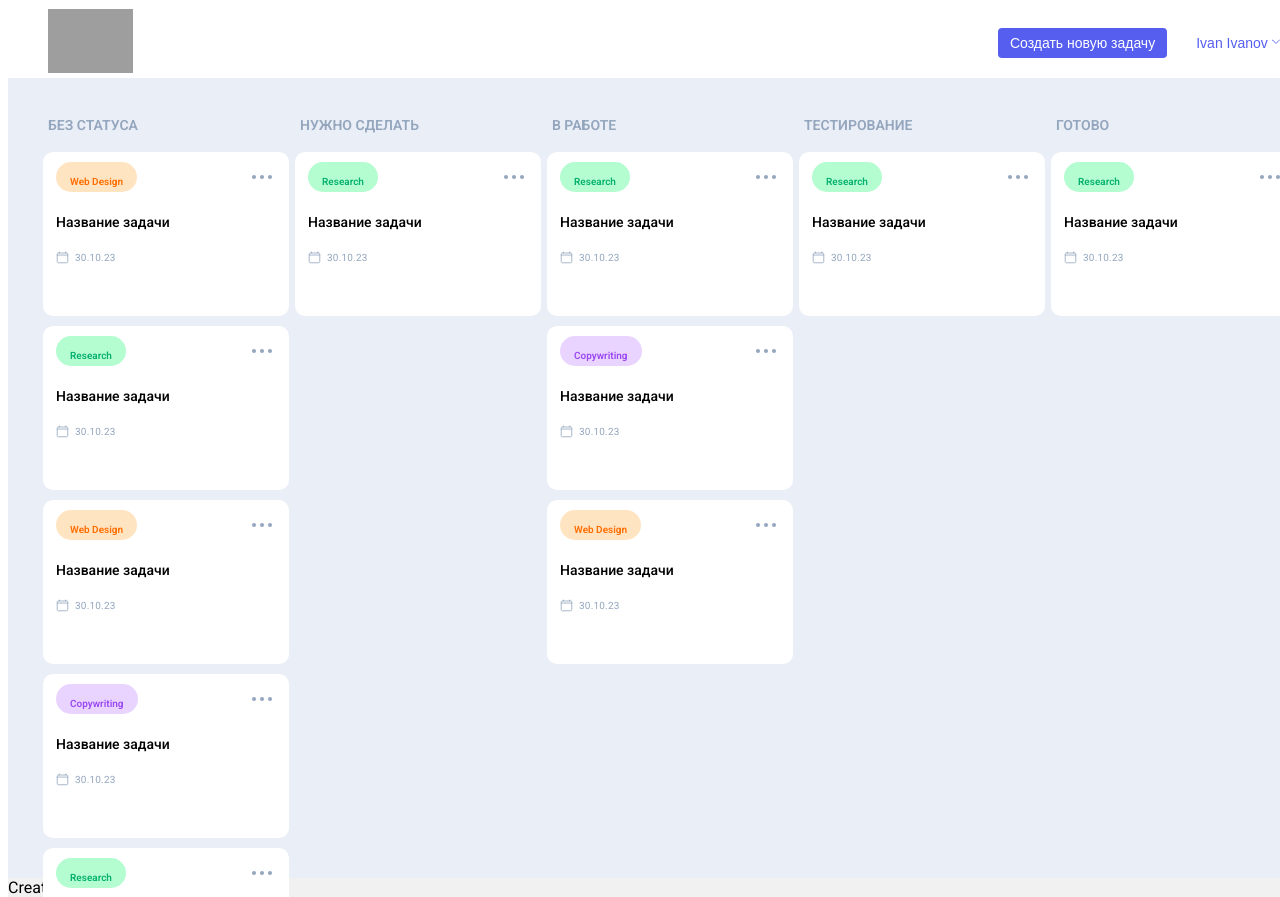
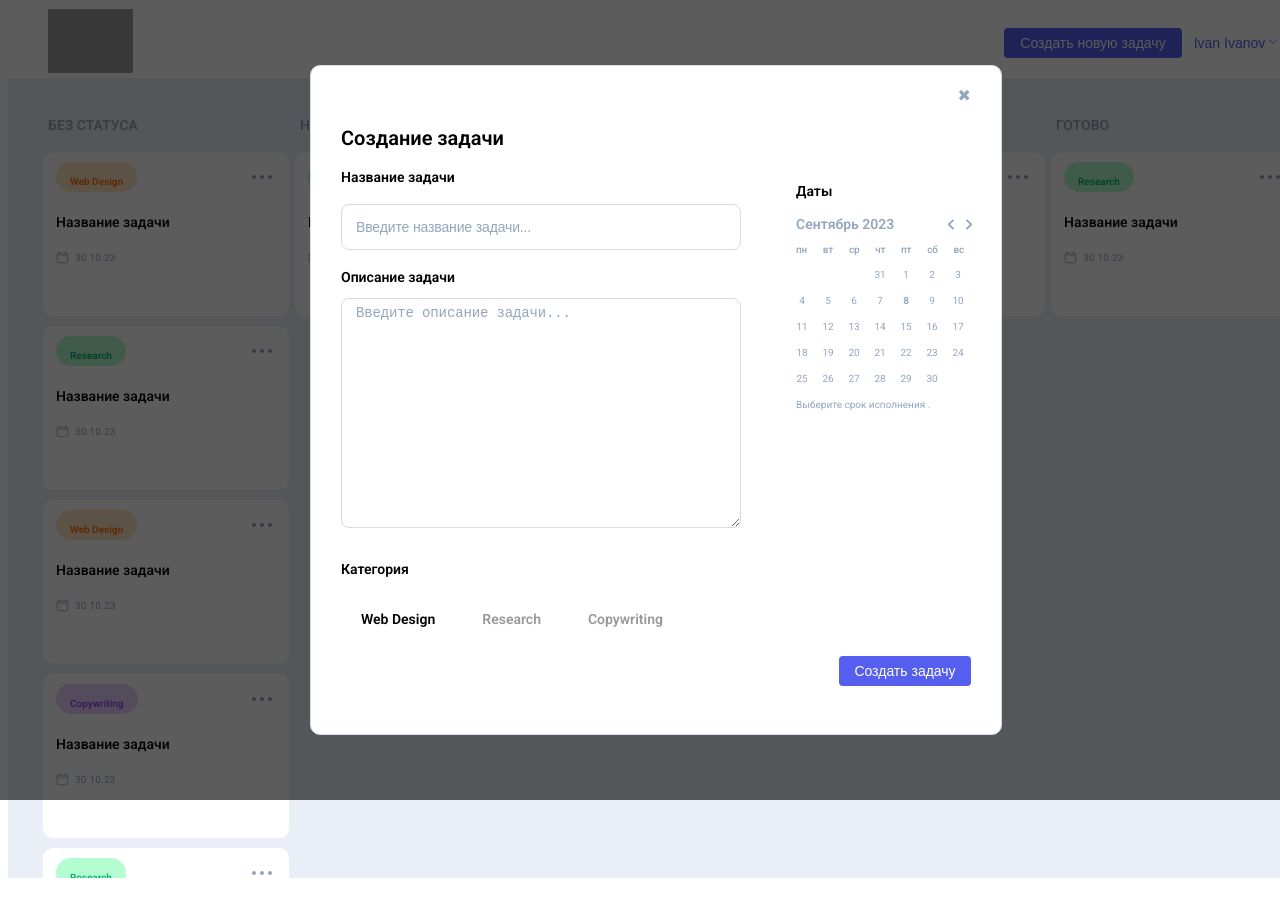
Before and after one commit to nastya-sulimova/skypro-kanban, a React (Vite) app: page /card/add in a window 1280 px wide. Built offline with nearby package versions, Linux system fonts and the light colour scheme; grey boxes are pictures that could not be loaded.

Commit message:
отрисована CreateNewCardPage.jsx

```diff
--- a/src/components/Header/Header.jsx
+++ b/src/components/Header/Header.jsx
@@ -40,11 +40,14 @@ function Header() {
             </a>
           </HeaderLogoDark>
           <HeaderNav>
-            <HeaderBtnMain id="btnMainNew">
-              <HeaderBtnLink href="#popNewCard">
-                Создать новую задачу
-              </HeaderBtnLink>
-            </HeaderBtnMain>
+
+            <Link to="/card/add">
+              <HeaderBtnMain id="btnMainNew">
+                <HeaderBtnLink >
+                  Создать новую задачу
+                </HeaderBtnLink>
+              </HeaderBtnMain>
+            </Link>
 
             <HeaderUserBtn onClick={toggleUserMenu}>Ivan Ivanov</HeaderUserBtn>
 
--- a/src/components/Header/Header.styled.js
+++ b/src/components/Header/Header.styled.js
@@ -49,12 +49,23 @@ export const HeaderBtnMain = styled.button`
   line-height: 1;
   font-weight: 500;
   margin-right: 20px;
+
+  margin: 0;
   &:hover {
     background-color: #33399b;
   }
 `;
 
-export const HeaderBtnLink = styled(CommonLink)`
+export const HeaderBtnLink = styled.p`
+margin: 0;
+
+text-decoration: none;
+  cursor: pointer;
+  &:visited {
+    text-decoration: none;
+    cursor: pointer;
+  }
+
   color: #ffffff;
 `;
 
--- a/src/components/popups/PopNewCard/PopNewCard.jsx
+++ b/src/components/popups/PopNewCard/PopNewCard.jsx
@@ -1,10 +1,10 @@
 import Calendar from "./Calendar/Calendar"
+import { Link } from "react-router-dom";
 
 import styled from 'styled-components';
 
 // Временный styled-component
 const PopNewCardStyled = styled.div`
-  display: none;
   width: 100%;
   min-width: 375px;
   height: 100%;
@@ -26,9 +26,9 @@ function PopNewCard() {
             <div className="pop-new-card__block">
               <div className="pop-new-card__content">
                 <h3 className="pop-new-card__ttl">Создание задачи</h3>
-                <a href="#" className="pop-new-card__close">
+                <Link to="/" className="pop-new-card__close">
                   &#10006;
-                </a>
+                </Link>
                 <div className="pop-new-card__wrap">
                   <form
                     className="pop-new-card__form form-new"
--- a/src/pages/CreateNewCardPage.jsx
+++ b/src/pages/CreateNewCardPage.jsx
@@ -1,6 +1,11 @@
+import PopNewCard from "../components/popups/PopNewCard/PopNewCard"
+import { Overlay } from "./LogOutPage"
+
 const CreateNewCardPage = () => {
   return (
-    <div>CreateNewCardPage</div>
+    <Overlay>
+      <PopNewCard/>
+    </Overlay>
   )
 }
 
--- a/src/pages/LogOutPage.jsx
+++ b/src/pages/LogOutPage.jsx
@@ -1,7 +1,7 @@
 import PopUser from "../components/popups/PopUser/PopUser"
 import styled from "styled-components";
 
-const Overlay = styled.div`
+ export const Overlay = styled.div`
   position: fixed;
   top: 0;
   left: 0;
```
